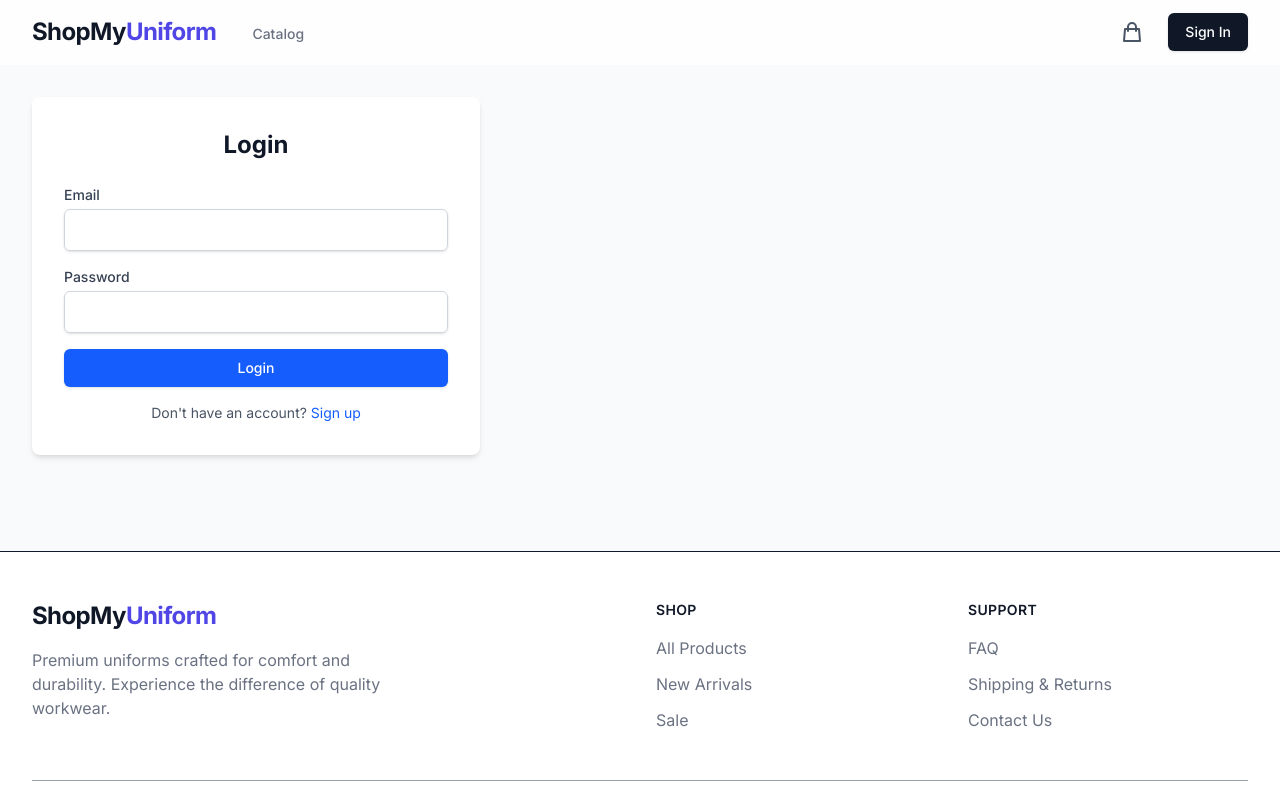
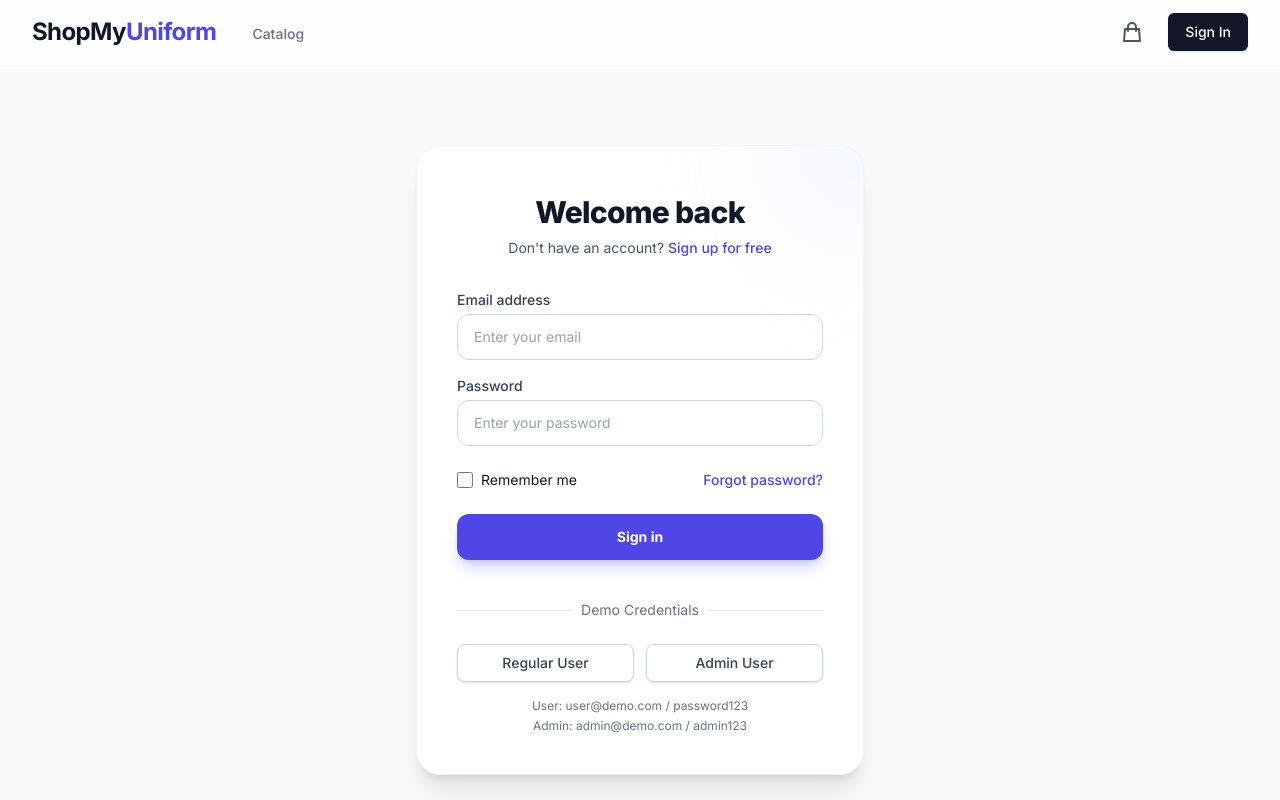
Before and after one commit to Yashpreetg24/Shopmyuniform-assignment, a React (Vite) app in the folder client/: page /login in a window 1280 px wide. Shown: the top 800 px of the page. Built offline with nearby package versions, Linux system fonts and the light colour scheme.

Commit message:
feat(client): polish auth pages and add demo credentials

```diff
--- a/client/src/pages/Login.jsx
+++ b/client/src/pages/Login.jsx
@@ -1,6 +1,7 @@
 import { useState } from 'react';
-import { useNavigate, Link } from 'react-router-dom';
+import { Link, useNavigate } from 'react-router-dom';
 import { useAuth } from '../context/AuthContext';
+import client from '../api/client';
 
 export default function Login() {
   const [email, setEmail] = useState('');
@@ -12,60 +13,141 @@ export default function Login() {
 
   const handleSubmit = async (e) => {
     e.preventDefault();
+    try {
+      setLoading(true);
       setError('');
-
-    if (!email || !password) {
-      return setError('All fields are required');
-    }
-    if (!/^\S+@\S+\.\S+$/.test(email)) {
-      return setError('Please enter a valid email address');
-    }
-
-    setLoading(true);
-    try {
-      await login(email, password);
+      const res = await client.post('/auth/login', { email, password });
+      login(res.data.token, res.data.user);
       navigate('/');
     } catch (err) {
-      setError(err.response?.data?.error || 'Failed to login');
+      setError(err.response?.data?.error || 'Login failed');
     } finally {
       setLoading(false);
     }
   };
 
+  const fillCredentials = (type) => {
+    if (type === 'user') {
+      setEmail('user@demo.com');
+      setPassword('password123');
+    } else {
+      setEmail('admin@demo.com');
+      setPassword('admin123');
+    }
+  };
+
   return (
-    <div className="max-w-md w-full bg-white p-8 rounded-lg shadow-md">
-      <h2 className="text-2xl font-bold text-center mb-6">Login</h2>
-      {error && <div className="bg-red-50 text-red-500 p-3 rounded mb-4 text-sm">{error}</div>}
-      <form onSubmit={handleSubmit} className="space-y-4">
+    <div className="min-h-[80vh] flex items-center justify-center py-12 px-4 sm:px-6 lg:px-8">
+      <div className="max-w-md w-full space-y-8 bg-white p-10 rounded-3xl shadow-xl border border-gray-100 relative overflow-hidden">
+        {/* Decorative background element */}
+        <div className="absolute top-0 right-0 -mr-20 -mt-20 w-40 h-40 bg-brand-100 rounded-full blur-3xl opacity-50"></div>
+        <div className="absolute bottom-0 left-0 -ml-20 -mb-20 w-40 h-40 bg-brand-200 rounded-full blur-3xl opacity-50"></div>
+
+        <div className="relative z-10">
           <div>
-          <label className="block text-sm font-medium text-gray-700">Email</label>
+            <h2 className="mt-2 text-center text-3xl font-extrabold text-gray-900 tracking-tight">
+              Welcome back
+            </h2>
+            <p className="mt-2 text-center text-sm text-gray-600">
+              Don't have an account?{' '}
+              <Link to="/signup" className="font-medium text-brand-600 hover:text-brand-500 transition-colors">
+                Sign up for free
+              </Link>
+            </p>
+          </div>
+
+          <form className="mt-8 space-y-6" onSubmit={handleSubmit}>
+            {error && (
+              <div className="bg-red-50 text-red-600 p-4 rounded-xl text-sm font-medium border border-red-100 flex items-center gap-2">
+                <svg className="w-5 h-5 shrink-0" fill="none" viewBox="0 0 24 24" stroke="currentColor"><path strokeLinecap="round" strokeLinejoin="round" strokeWidth={2} d="M12 8v4m0 4h.01M21 12a9 9 0 11-18 0 9 9 0 0118 0z" /></svg>
+                {error}
+              </div>
+            )}
+
+            <div className="space-y-4">
+              <div>
+                <label className="block text-sm font-medium text-gray-700 mb-1">Email address</label>
                 <input
                   type="email"
+                  required
                   value={email}
-            onChange={(e) => setEmail(e.target.value)}
-            className="mt-1 block w-full px-3 py-2 border border-gray-300 rounded-md shadow-sm focus:outline-none focus:ring-blue-500 focus:border-blue-500"
+                  onChange={e => setEmail(e.target.value)}
+                  className="appearance-none relative block w-full px-4 py-3 border border-gray-300 placeholder-gray-400 text-gray-900 rounded-xl focus:outline-none focus:ring-2 focus:ring-brand-500 focus:border-brand-500 focus:z-10 sm:text-sm transition-all"
+                  placeholder="Enter your email"
                 />
               </div>
               <div>
-          <label className="block text-sm font-medium text-gray-700">Password</label>
+                <label className="block text-sm font-medium text-gray-700 mb-1">Password</label>
                 <input
                   type="password"
+                  required
                   value={password}
-            onChange={(e) => setPassword(e.target.value)}
-            className="mt-1 block w-full px-3 py-2 border border-gray-300 rounded-md shadow-sm focus:outline-none focus:ring-blue-500 focus:border-blue-500"
+                  onChange={e => setPassword(e.target.value)}
+                  className="appearance-none relative block w-full px-4 py-3 border border-gray-300 placeholder-gray-400 text-gray-900 rounded-xl focus:outline-none focus:ring-2 focus:ring-brand-500 focus:border-brand-500 focus:z-10 sm:text-sm transition-all"
+                  placeholder="Enter your password"
                 />
               </div>
+            </div>
+
+            <div className="flex items-center justify-between">
+              <div className="flex items-center">
+                <input id="remember-me" name="remember-me" type="checkbox" className="h-4 w-4 text-brand-600 focus:ring-brand-500 border-gray-300 rounded" />
+                <label htmlFor="remember-me" className="ml-2 block text-sm text-gray-900">
+                  Remember me
+                </label>
+              </div>
+
+              <div className="text-sm">
+                <a href="#" className="font-medium text-brand-600 hover:text-brand-500">
+                  Forgot password?
+                </a>
+              </div>
+            </div>
+
             <button
               type="submit"
               disabled={loading}
-          className="w-full flex justify-center py-2 px-4 border border-transparent rounded-md shadow-sm text-sm font-medium text-white bg-blue-600 hover:bg-blue-700 focus:outline-none focus:ring-2 focus:ring-offset-2 focus:ring-blue-500 disabled:bg-blue-300"
+              className="group relative w-full flex justify-center py-3 px-4 border border-transparent text-sm font-bold rounded-xl text-white bg-brand-600 hover:bg-brand-700 focus:outline-none focus:ring-2 focus:ring-offset-2 focus:ring-brand-500 transition-all disabled:opacity-50 shadow-lg shadow-brand-500/30"
             >
-          {loading ? 'Logging in...' : 'Login'}
+              {loading ? 'Signing in...' : 'Sign in'}
             </button>
           </form>
-      <p className="mt-4 text-sm text-center text-gray-600">
-        Don't have an account? <Link to="/signup" className="text-blue-600 hover:underline">Sign up</Link>
-      </p>
+
+          {/* Demo Credentials Section */}
+          <div className="mt-10">
+            <div className="relative">
+              <div className="absolute inset-0 flex items-center">
+                <div className="w-full border-t border-gray-200"></div>
+              </div>
+              <div className="relative flex justify-center text-sm">
+                <span className="px-2 bg-white text-gray-500">Demo Credentials</span>
+              </div>
+            </div>
+
+            <div className="mt-6 grid grid-cols-2 gap-3">
+              <button
+                type="button"
+                onClick={() => fillCredentials('user')}
+                className="w-full inline-flex justify-center py-2 px-4 border border-gray-300 rounded-lg shadow-sm bg-white text-sm font-medium text-gray-700 hover:bg-gray-50 focus:outline-none focus:ring-2 focus:ring-offset-2 focus:ring-brand-500 transition-colors"
+              >
+                Regular User
+              </button>
+              <button
+                type="button"
+                onClick={() => fillCredentials('admin')}
+                className="w-full inline-flex justify-center py-2 px-4 border border-gray-300 rounded-lg shadow-sm bg-white text-sm font-medium text-gray-700 hover:bg-gray-50 focus:outline-none focus:ring-2 focus:ring-offset-2 focus:ring-brand-500 transition-colors"
+              >
+                Admin User
+              </button>
+            </div>
+
+            <div className="mt-4 text-xs text-gray-500 text-center space-y-1">
+              <p>User: user@demo.com / password123</p>
+              <p>Admin: admin@demo.com / admin123</p>
+            </div>
+          </div>
+        </div>
+      </div>
     </div>
   );
 }
--- a/client/src/pages/Signup.jsx
+++ b/client/src/pages/Signup.jsx
@@ -1,6 +1,7 @@
 import { useState } from 'react';
-import { useNavigate, Link } from 'react-router-dom';
+import { Link, useNavigate } from 'react-router-dom';
 import { useAuth } from '../context/AuthContext';
+import client from '../api/client';
 
 export default function Signup() {
   const [name, setName] = useState('');
@@ -8,77 +9,102 @@ export default function Signup() {
   const [password, setPassword] = useState('');
   const [error, setError] = useState('');
   const [loading, setLoading] = useState(false);
-  const { signup } = useAuth();
+  const { login } = useAuth();
   const navigate = useNavigate();
 
   const handleSubmit = async (e) => {
     e.preventDefault();
+    try {
+      setLoading(true);
       setError('');
-
-    if (!name || !email || !password) {
-      return setError('All fields are required');
-    }
-    if (!/^\S+@\S+\.\S+$/.test(email)) {
-      return setError('Please enter a valid email address');
-    }
-    if (password.length < 6) {
-      return setError('Password must be at least 6 characters long');
-    }
-
-    setLoading(true);
-    try {
-      await signup(name, email, password);
+      const res = await client.post('/auth/register', { name, email, password });
+      login(res.data.token, res.data.user);
       navigate('/');
     } catch (err) {
-      setError(err.response?.data?.error || 'Failed to sign up');
+      setError(err.response?.data?.error || 'Signup failed');
     } finally {
       setLoading(false);
     }
   };
 
   return (
-    <div className="max-w-md w-full bg-white p-8 rounded-lg shadow-md">
-      <h2 className="text-2xl font-bold text-center mb-6">Create Account</h2>
-      {error && <div className="bg-red-50 text-red-500 p-3 rounded mb-4 text-sm">{error}</div>}
-      <form onSubmit={handleSubmit} className="space-y-4">
+    <div className="min-h-[80vh] flex items-center justify-center py-12 px-4 sm:px-6 lg:px-8">
+      <div className="max-w-md w-full space-y-8 bg-white p-10 rounded-3xl shadow-xl border border-gray-100 relative overflow-hidden">
+        {/* Decorative background element */}
+        <div className="absolute top-0 left-0 -ml-20 -mt-20 w-40 h-40 bg-brand-100 rounded-full blur-3xl opacity-50"></div>
+        <div className="absolute bottom-0 right-0 -mr-20 -mb-20 w-40 h-40 bg-brand-200 rounded-full blur-3xl opacity-50"></div>
+
+        <div className="relative z-10">
           <div>
-          <label className="block text-sm font-medium text-gray-700">Name</label>
+            <h2 className="mt-2 text-center text-3xl font-extrabold text-gray-900 tracking-tight">
+              Create an account
+            </h2>
+            <p className="mt-2 text-center text-sm text-gray-600">
+              Already have an account?{' '}
+              <Link to="/login" className="font-medium text-brand-600 hover:text-brand-500 transition-colors">
+                Sign in
+              </Link>
+            </p>
+          </div>
+
+          <form className="mt-8 space-y-6" onSubmit={handleSubmit}>
+            {error && (
+              <div className="bg-red-50 text-red-600 p-4 rounded-xl text-sm font-medium border border-red-100 flex items-center gap-2">
+                <svg className="w-5 h-5 shrink-0" fill="none" viewBox="0 0 24 24" stroke="currentColor"><path strokeLinecap="round" strokeLinejoin="round" strokeWidth={2} d="M12 8v4m0 4h.01M21 12a9 9 0 11-18 0 9 9 0 0118 0z" /></svg>
+                {error}
+              </div>
+            )}
+
+            <div className="space-y-4">
+              <div>
+                <label className="block text-sm font-medium text-gray-700 mb-1">Full Name</label>
                 <input
                   type="text"
+                  required
                   value={name}
-            onChange={(e) => setName(e.target.value)}
-            className="mt-1 block w-full px-3 py-2 border border-gray-300 rounded-md shadow-sm focus:outline-none focus:ring-blue-500 focus:border-blue-500"
+                  onChange={e => setName(e.target.value)}
+                  className="appearance-none relative block w-full px-4 py-3 border border-gray-300 placeholder-gray-400 text-gray-900 rounded-xl focus:outline-none focus:ring-2 focus:ring-brand-500 focus:border-brand-500 focus:z-10 sm:text-sm transition-all"
+                  placeholder="John Doe"
                 />
               </div>
               <div>
-          <label className="block text-sm font-medium text-gray-700">Email</label>
+                <label className="block text-sm font-medium text-gray-700 mb-1">Email address</label>
                 <input
                   type="email"
+                  required
                   value={email}
-            onChange={(e) => setEmail(e.target.value)}
-            className="mt-1 block w-full px-3 py-2 border border-gray-300 rounded-md shadow-sm focus:outline-none focus:ring-blue-500 focus:border-blue-500"
+                  onChange={e => setEmail(e.target.value)}
+                  className="appearance-none relative block w-full px-4 py-3 border border-gray-300 placeholder-gray-400 text-gray-900 rounded-xl focus:outline-none focus:ring-2 focus:ring-brand-500 focus:border-brand-500 focus:z-10 sm:text-sm transition-all"
+                  placeholder="Enter your email"
                 />
               </div>
               <div>
-          <label className="block text-sm font-medium text-gray-700">Password</label>
+                <label className="block text-sm font-medium text-gray-700 mb-1">Password</label>
                 <input
                   type="password"
+                  required
                   value={password}
-            onChange={(e) => setPassword(e.target.value)}
-            className="mt-1 block w-full px-3 py-2 border border-gray-300 rounded-md shadow-sm focus:outline-none focus:ring-blue-500 focus:border-blue-500"
+                  onChange={e => setPassword(e.target.value)}
+                  className="appearance-none relative block w-full px-4 py-3 border border-gray-300 placeholder-gray-400 text-gray-900 rounded-xl focus:outline-none focus:ring-2 focus:ring-brand-500 focus:border-brand-500 focus:z-10 sm:text-sm transition-all"
+                  placeholder="Create a strong password"
                 />
               </div>
+            </div>
+
             <button
               type="submit"
               disabled={loading}
-          className="w-full flex justify-center py-2 px-4 border border-transparent rounded-md shadow-sm text-sm font-medium text-white bg-blue-600 hover:bg-blue-700 focus:outline-none focus:ring-2 focus:ring-offset-2 focus:ring-blue-500 disabled:bg-blue-300"
+              className="group relative w-full flex justify-center py-3 px-4 border border-transparent text-sm font-bold rounded-xl text-white bg-brand-600 hover:bg-brand-700 focus:outline-none focus:ring-2 focus:ring-offset-2 focus:ring-brand-500 transition-all disabled:opacity-50 shadow-lg shadow-brand-500/30"
             >
-          {loading ? 'Signing up...' : 'Sign Up'}
+              {loading ? 'Creating account...' : 'Create Account'}
             </button>
+
+            <p className="text-xs text-center text-gray-500 mt-4">
+              By registering, you agree to our Terms of Service and Privacy Policy.
+            </p>
           </form>
-      <p className="mt-4 text-sm text-center text-gray-600">
-        Already have an account? <Link to="/login" className="text-blue-600 hover:underline">Log in</Link>
-      </p>
+        </div>
+      </div>
     </div>
   );
 }
```
Lines whose indentation alone changed are shown as unchanged.
